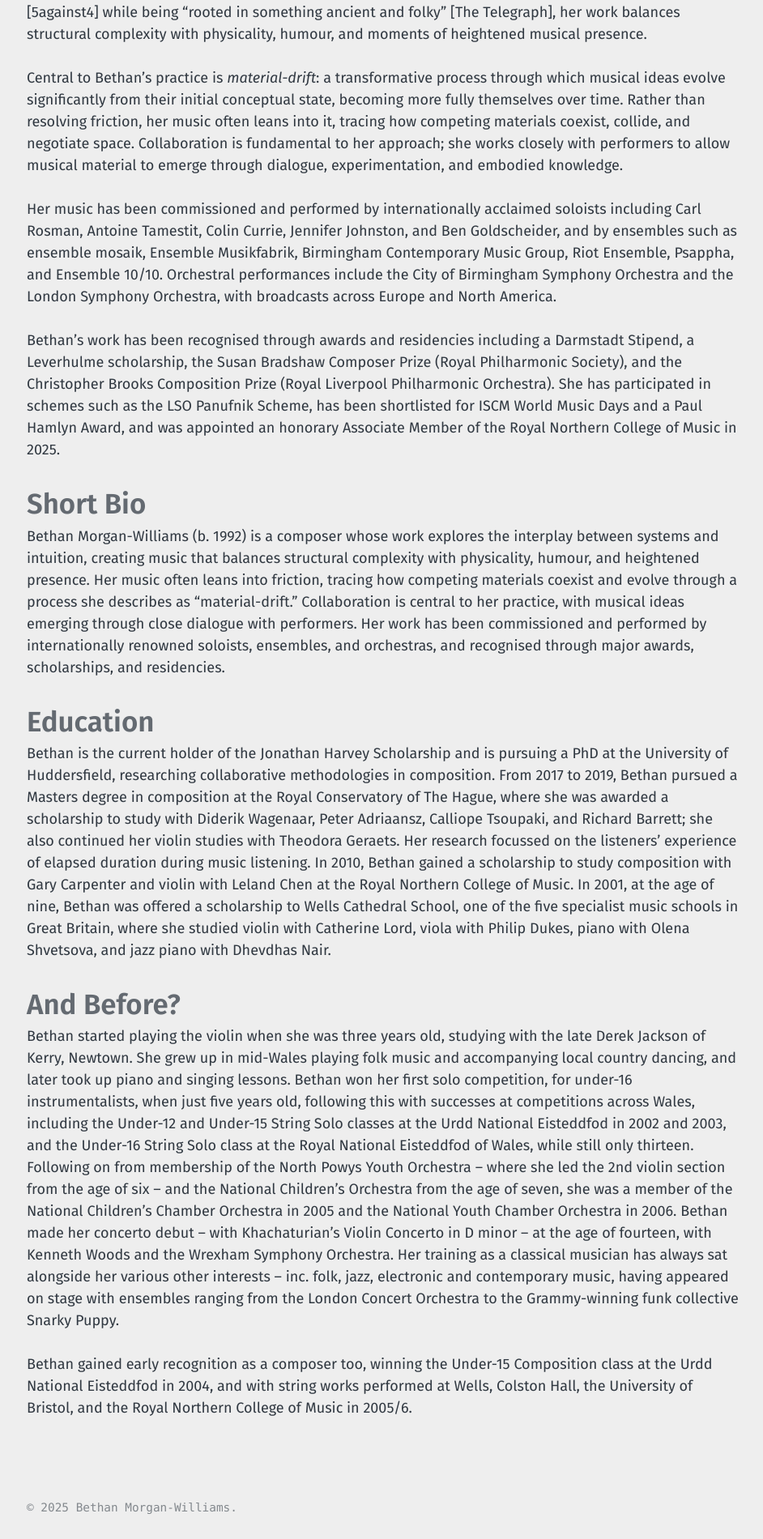
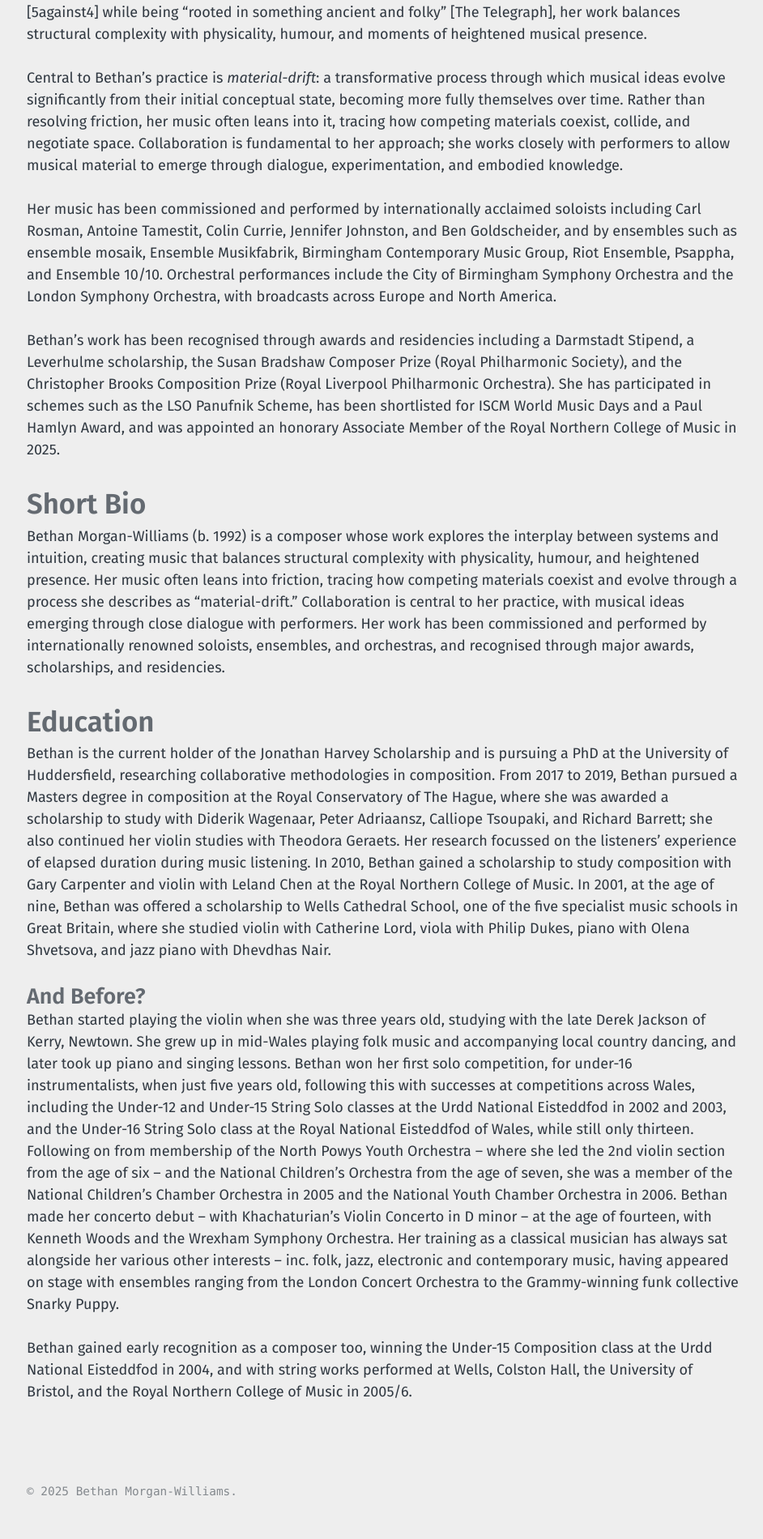
Before and after one commit to morganwilliamsb/website, a Jekyll site: the page built from biography.md, in a window 1280 px wide. Shown: the part 914-2814 px from the top of the page at 81% size, without its empty margins (39-981 px from the left). Built offline with Jekyll 4.4.1, drawn with Linux system fonts in a browser that asks for light colours.

```diff
--- a/biography.md
+++ b/biography.md
@@ -22,7 +22,7 @@ Bethan Morgan-Williams (b. 1992) is a composer whose work explores the interplay
 
 Bethan is the current holder of the Jonathan Harvey Scholarship and is pursuing a PhD at the University of Huddersfield, researching collaborative methodologies in composition. From 2017 to 2019, Bethan pursued a Masters degree in composition at the Royal Conservatory of The Hague, where she was awarded a scholarship to study with Diderik Wagenaar, Peter Adriaansz, Calliope Tsoupaki, and Richard Barrett; she also continued her violin studies with Theodora Geraets. Her research focussed on the listeners' experience of elapsed duration during music listening. In 2010, Bethan gained a scholarship to study composition with Gary Carpenter and violin with Leland Chen at the Royal Northern College of Music. In 2001, at the age of nine, Bethan was offered a scholarship to Wells Cathedral School, one of the five specialist music schools in Great Britain, where she studied violin with Catherine Lord, viola with Philip Dukes, piano with Olena Shvetsova, and jazz piano with Dhevdhas Nair.
 
-## And Before?
+### And Before?
 
 Bethan started playing the violin when she was three years old, studying with the late Derek Jackson of Kerry, Newtown. She grew up in mid-Wales playing folk music and accompanying local country dancing, and later took up piano and singing lessons. Bethan won her first solo competition, for under-16 instrumentalists, when just five years old, following this with successes at competitions across Wales, including the Under-12 and Under-15 String Solo classes at the Urdd National Eisteddfod in 2002 and 2003, and the Under-16 String Solo class at the Royal National Eisteddfod of Wales, while still only thirteen. Following on from membership of the North Powys Youth Orchestra – where she led the 2nd violin section from the age of six – and the National Children’s Orchestra from the age of seven, she was a member of the National Children’s Chamber Orchestra in 2005 and the National Youth Chamber Orchestra in 2006. Bethan made her concerto debut – with Khachaturian’s Violin Concerto in D minor – at the age of fourteen, with Kenneth Woods and the Wrexham Symphony Orchestra. Her training as a classical musician has always sat alongside her various other interests – inc. folk, jazz, electronic and contemporary music, having appeared on stage with ensembles ranging from the London Concert Orchestra to the Grammy-winning funk collective Snarky Puppy.
 
```
